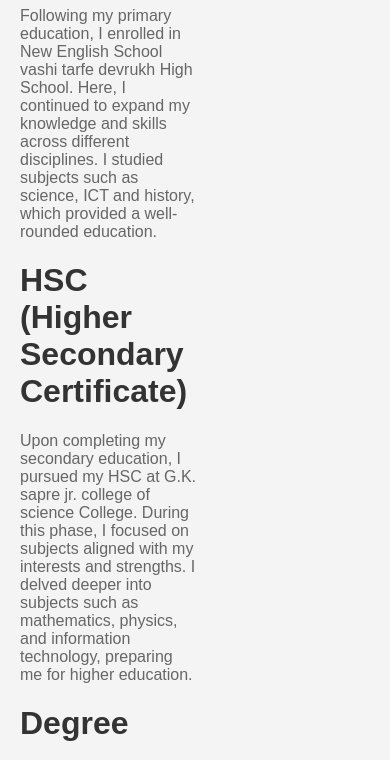
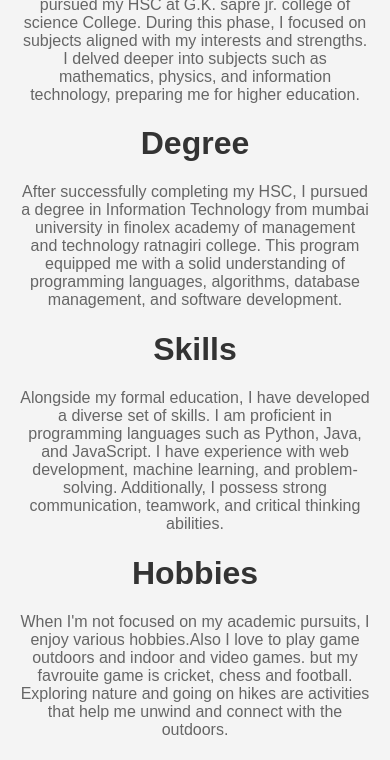
Before and after one commit to Rvaskar/Rvaskar.github.io, a plain HTML site: page about.html in a window 390 px wide. Shown: the part 747-1507 px from the top of the page. Drawn offline with Linux system fonts and the light colour scheme.

Commit message:
Update about.html

```diff
--- a/about.html
+++ b/about.html
@@ -33,6 +33,28 @@
 p {
   color: #666;
 }
+
+@media (max-width: 800px){
+  .container{
+    display: block;
+    width: auto;
+  }
+  /* Style for the container holding the iframe and download button */
+  .resume-container {
+    position: relative;
+    width: 100%;
+    max-width: 800px; /* Adjust the maximum width as needed */
+    margin: 0 auto;
+    text-align: center;
+  }
+
+  /* Style for the iframe */
+  .resume-preview {
+    width: 100%;
+    height: 600px; /* Adjust the height as needed */
+  }
+
+}
 </style>
 </head>
 <body>
@@ -46,9 +68,6 @@
             <li><a href="/contact.html">Contact</a></li>
         </ul>
     </nav>
-    <div class="navbar-toggle" onclick="toggleDarkMode()">
-        <div class="navbar-toggle-slider"></div>
-    </div>
 </header>
 
 <div class="container">
```
